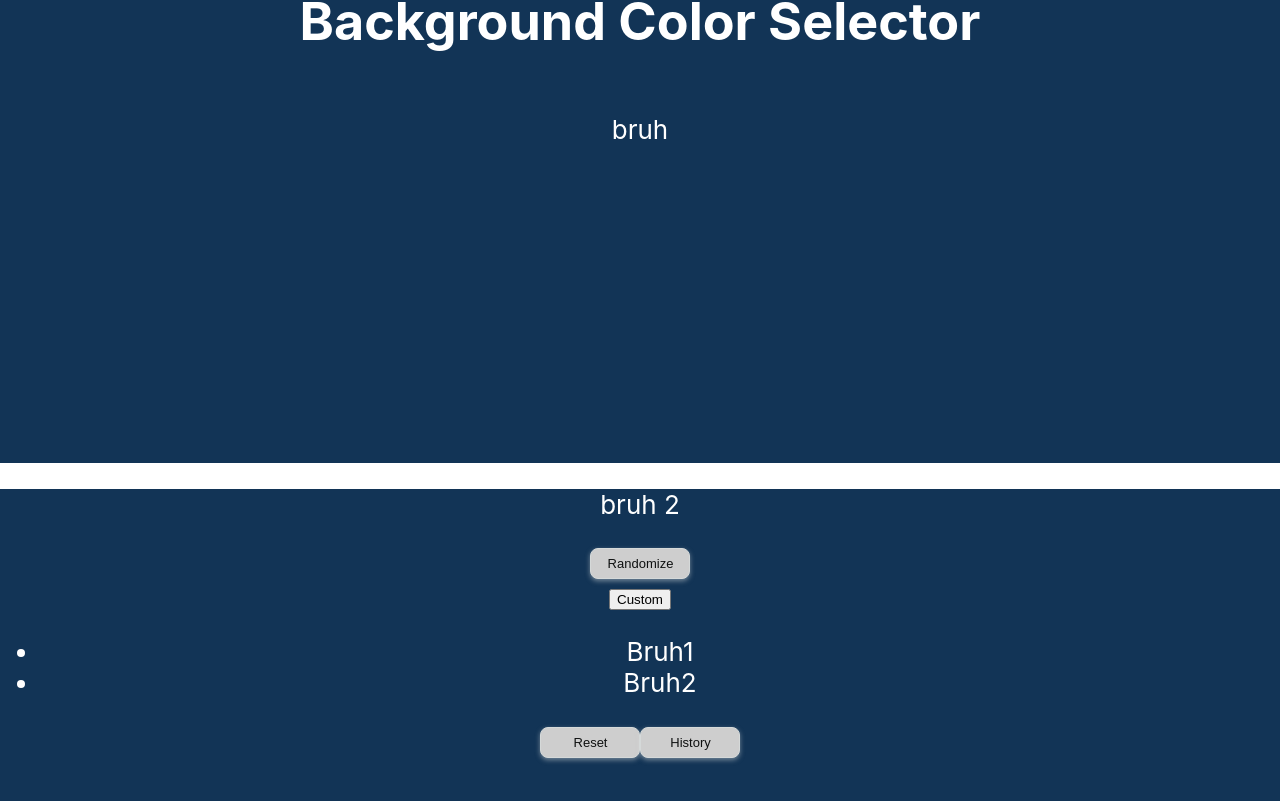
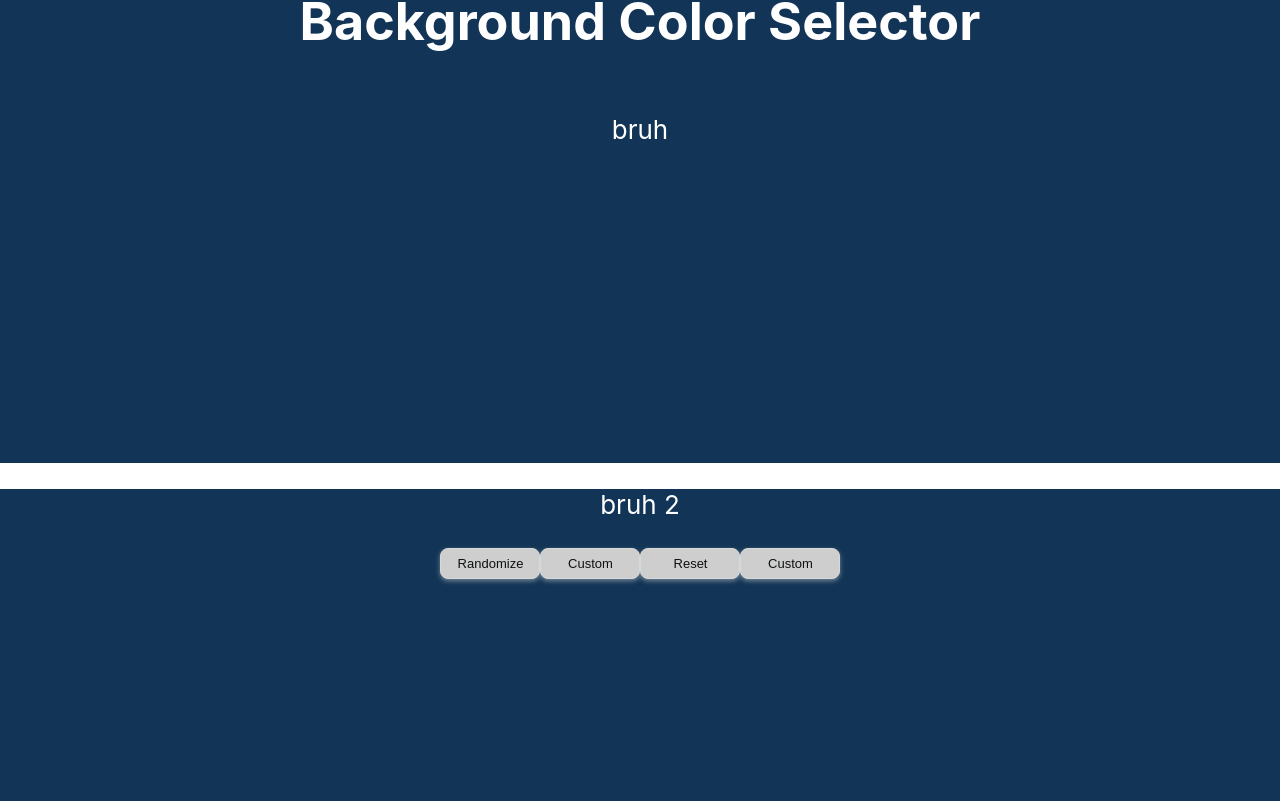
Before and after one commit to elliottingey/colors, a React (Create React App) app: page / in a window 1280 px wide. Shown: the part 337-1138 px from the top of the page. Built offline with nearby package versions, Linux system fonts and the light colour scheme.

Commit message:
dropdowns look nicer but dont work yet

```diff
--- a/src/App.css
+++ b/src/App.css
@@ -28,11 +28,6 @@
   width: 100px;
   }
 
-
-
-
-
-
 .button-action:hover {
   background-color: #f7fafa;
 }
@@ -43,7 +38,8 @@
   outline: 0;
 }
 
-.button-dropdown {
+
+  .dropdown {
     background-color: rgb(206, 206, 206);
     border: 1px solid #d5d9d9;
     border-radius: 8px;
@@ -64,18 +60,30 @@
     touch-action: manipulation;
     vertical-align: middle;
     width: 100px;
+    z-index: 1;
   }
 
+  .dropdown-content {
+    display: none;
+    position: absolute;
+    background-color: #f9f9f9;
+    min-width: 160px;
+    box-shadow: 0px 8px 16px 0px rgba(0,0,0,0.2);
+    padding: 12px 16px;
+    z-index: 1;
+  }
 
-  .button-dropdown1:hover {
+  .dropdown:hover {
+    display: display-listitem;
     background-color: #f7fafa;
   }
 
-  .button-dropdown:focus {
+  .dropdown:focus {
     border-color: #008296;
     box-shadow: rgba(213, 217, 217, .5) 0 2px 5px 0;
     outline: 0;
   }
+
 
 .App-logo {
   height: 40vmin;
--- a/src/App.tsx
+++ b/src/App.tsx
@@ -1,6 +1,5 @@
 import React from 'react';
-import { NavDropdown } from 'react-bootstrap';
-
+import { Dropdown, DropdownButton,ButtonGroup,Button} from 'react-bootstrap';
 import './App.css';
 
 
@@ -65,18 +64,24 @@ function App() {
       <div>
         <button className="button-action" onClick={insertRandomColor}>Randomize</button>
 
-        <div className="dropdown">
-          <button className="btn btn-primary dropdown-toggle" type="button" data-toggle="dropdown">
-            <span className="caret">Custom</span></button>
-              <ul className="dropdown-menu">
-                <li>Bruh1</li>
-                <li>Bruh2</li>
-              </ul>
-        </div>
+
+
+
+        <button className="dropdown">
+          <span>Custom</span>
+          <div className="dropdown-content">
+            <p>Hello World!</p>
+          </div>
+        </button>
 
 
         <button className="button-action" onClick={resetColor}>Reset</button>
-        <button className="button-dropdown">History</button>
+        <button className="dropdown">
+          <span>Custom</span>
+          <div className="dropdown-content">
+            <p>Hello World!</p>
+          </div>
+        </button>
       </div>
 
 
```
Lines whose indentation alone changed are shown as unchanged.
